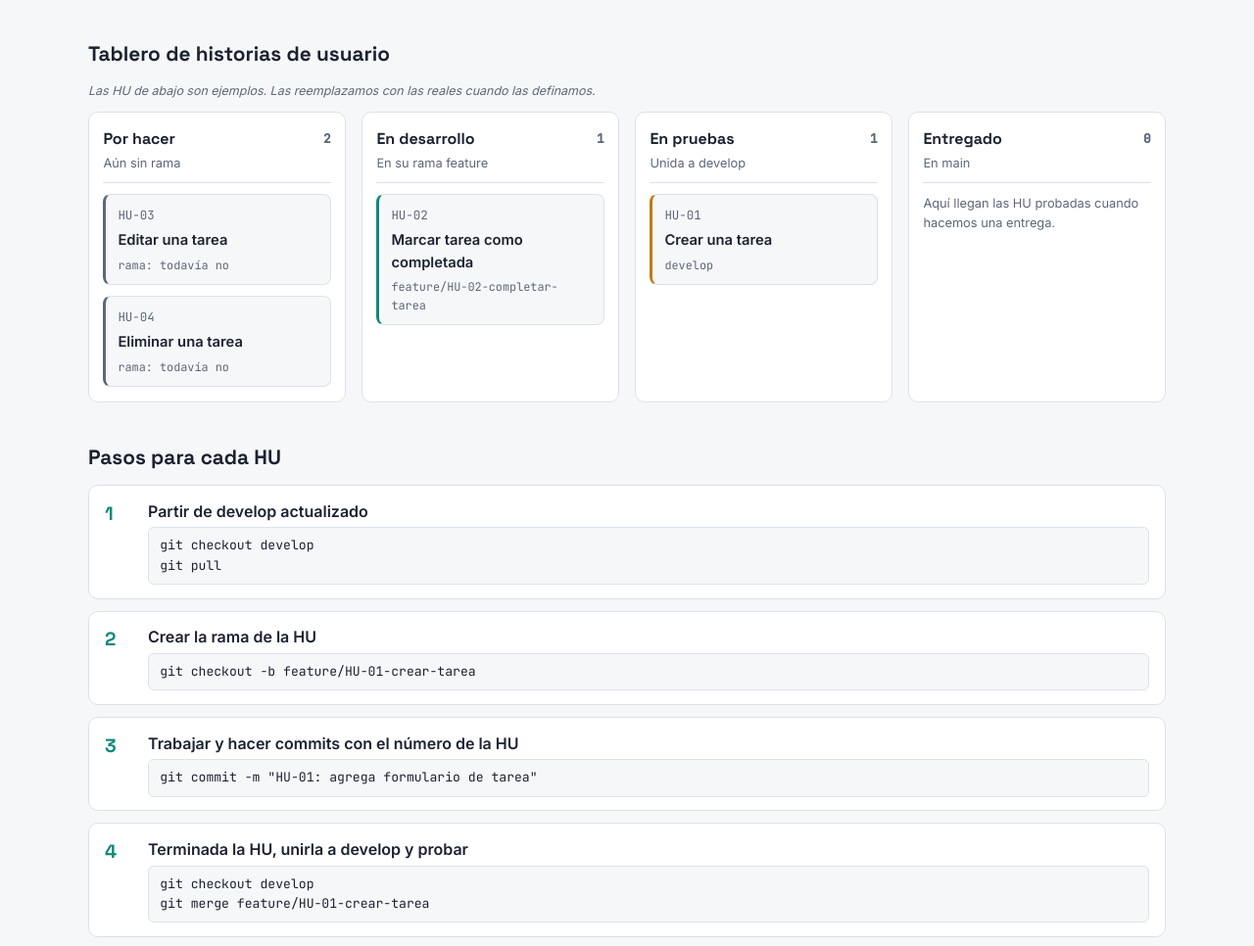
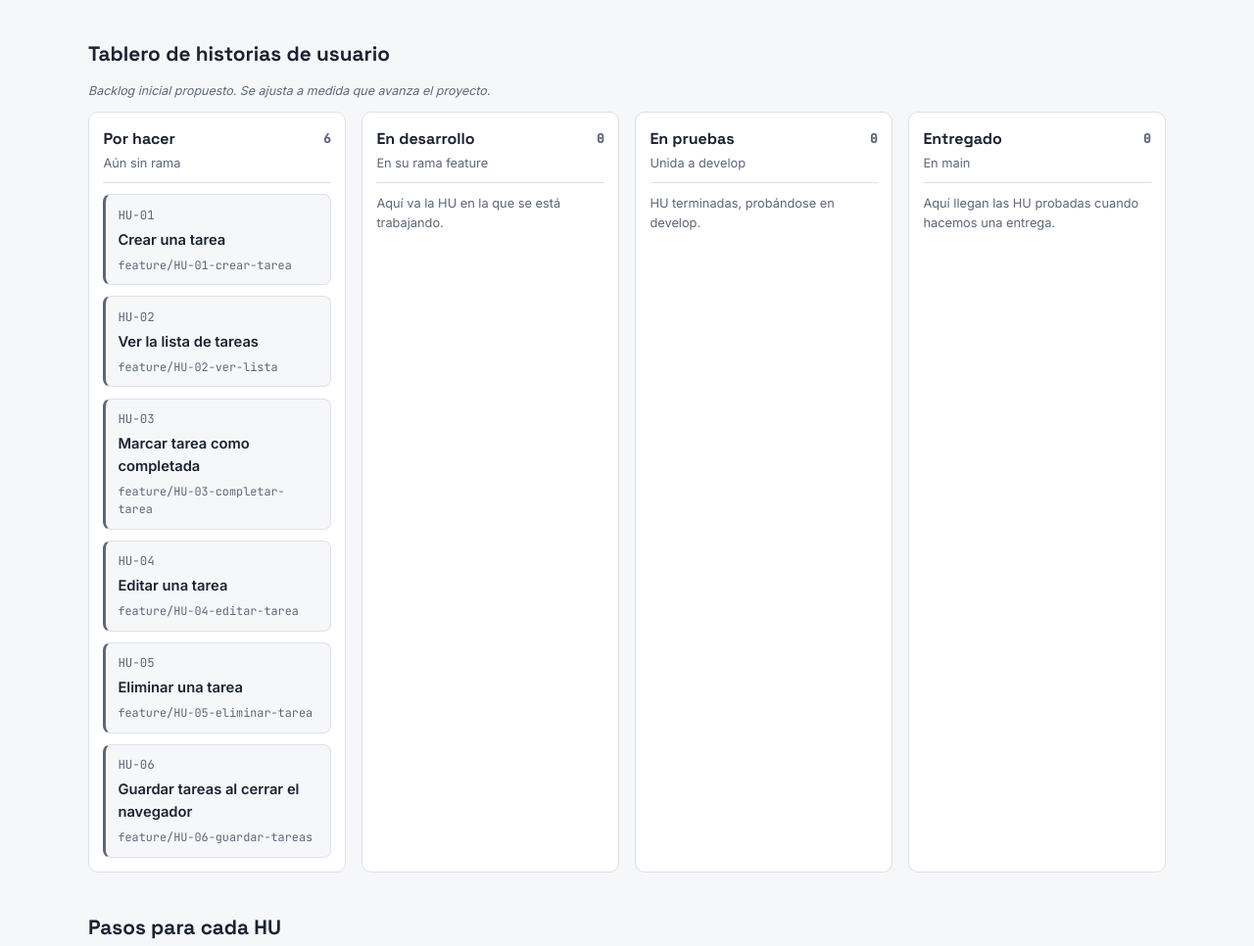
Before and after one commit to Kevin-Stiven-Lopez-Amaya404/docs-lista-tareas, a plain HTML site: page index.html in a window 1280 px wide. Shown: the part 800-1766 px from the top of the page at 98% size. Drawn offline with Linux system fonts and the light colour scheme.

Commit message:
Backlog inicial: HU-01 a HU-06
Co-Authored-By: Claude Opus 5.5 <noreply@anthropic.com>

```diff
--- a/index.html
+++ b/index.html
@@ -123,20 +123,24 @@ code, .mono { font-family: var(--mono); font-size: .86em; }
 
   <section>
     <h2>Tablero de historias de usuario</h2>
-    <p class="example" style="margin-bottom:.75rem">Las HU de abajo son ejemplos. Las reemplazamos con las reales cuando las definamos.</p>
+    <p class="example" style="margin-bottom:.75rem">Backlog inicial propuesto. Se ajusta a medida que avanza el proyecto.</p>
     <div class="board">
       <div class="col">
-        <div class="col-head"><h3>Por hacer <span class="count">2</span></h3><span class="where">Aún sin rama</span></div>
-        <div class="card"><span class="id">HU-03</span><span class="name">Editar una tarea</span><span class="br">rama: todavía no</span></div>
-        <div class="card"><span class="id">HU-04</span><span class="name">Eliminar una tarea</span><span class="br">rama: todavía no</span></div>
+        <div class="col-head"><h3>Por hacer <span class="count">6</span></h3><span class="where">Aún sin rama</span></div>
+        <div class="card"><span class="id">HU-01</span><span class="name">Crear una tarea</span><span class="br">feature/HU-01-crear-tarea</span></div>
+        <div class="card"><span class="id">HU-02</span><span class="name">Ver la lista de tareas</span><span class="br">feature/HU-02-ver-lista</span></div>
+        <div class="card"><span class="id">HU-03</span><span class="name">Marcar tarea como completada</span><span class="br">feature/HU-03-completar-tarea</span></div>
+        <div class="card"><span class="id">HU-04</span><span class="name">Editar una tarea</span><span class="br">feature/HU-04-editar-tarea</span></div>
+        <div class="card"><span class="id">HU-05</span><span class="name">Eliminar una tarea</span><span class="br">feature/HU-05-eliminar-tarea</span></div>
+        <div class="card"><span class="id">HU-06</span><span class="name">Guardar tareas al cerrar el navegador</span><span class="br">feature/HU-06-guardar-tareas</span></div>
       </div>
       <div class="col">
-        <div class="col-head"><h3>En desarrollo <span class="count">1</span></h3><span class="where">En su rama feature</span></div>
-        <div class="card c-feature"><span class="id">HU-02</span><span class="name">Marcar tarea como completada</span><span class="br">feature/HU-02-completar-tarea</span></div>
+        <div class="col-head"><h3>En desarrollo <span class="count">0</span></h3><span class="where">En su rama feature</span></div>
+        <p class="where">Aquí va la HU en la que se está trabajando.</p>
       </div>
       <div class="col">
-        <div class="col-head"><h3>En pruebas <span class="count">1</span></h3><span class="where">Unida a develop</span></div>
-        <div class="card c-develop"><span class="id">HU-01</span><span class="name">Crear una tarea</span><span class="br">develop</span></div>
+        <div class="col-head"><h3>En pruebas <span class="count">0</span></h3><span class="where">Unida a develop</span></div>
+        <p class="where">HU terminadas, probándose en develop.</p>
       </div>
       <div class="col">
         <div class="col-head"><h3>Entregado <span class="count">0</span></h3><span class="where">En main</span></div>
```
